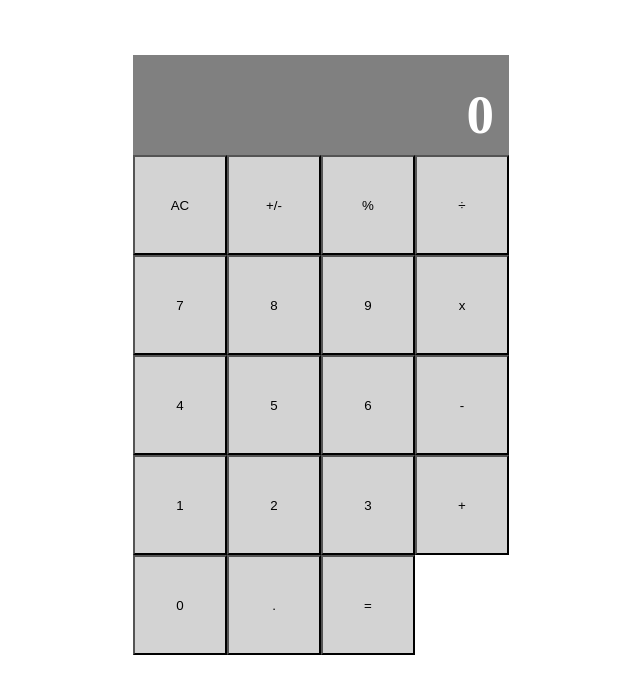
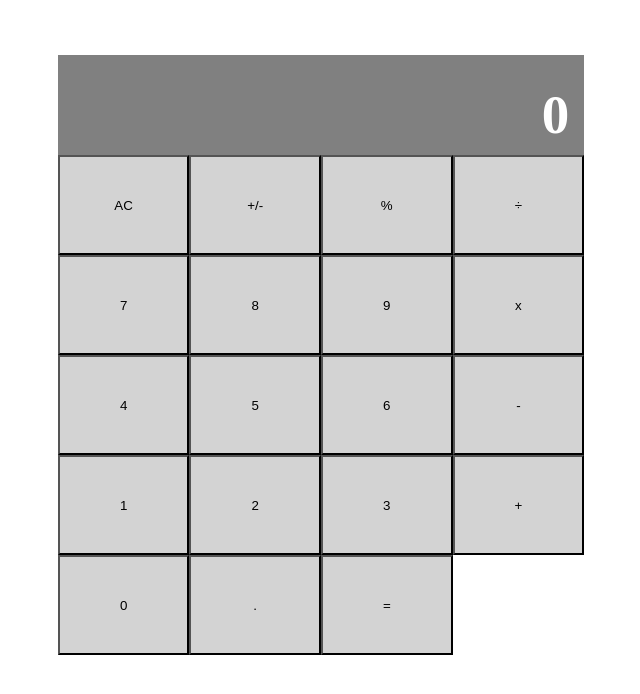
Before and after one commit to ansaryergesh/calculator, a React (Create React App) app: page / in a window 768 px wide. Shown: the top 694 px of the page, without its empty margins (63-703 px from the left). Built offline with nearby package versions, Linux system fonts and the light colour scheme.

Commit message:
responsive design

```diff
--- a/src/components/App.css
+++ b/src/components/App.css
@@ -2,3 +2,16 @@
     width: 50%;
     margin: auto;
 }
+
+/* media-queries */
+@media only screen and (max-width: 768px) {
+    .App {
+        width: 95%;
+    }
+}
+
+@media only screen and (min-width:767px) and (max-width: 1020px) {
+    .App {
+        width: 70%;
+    }
+}
```
